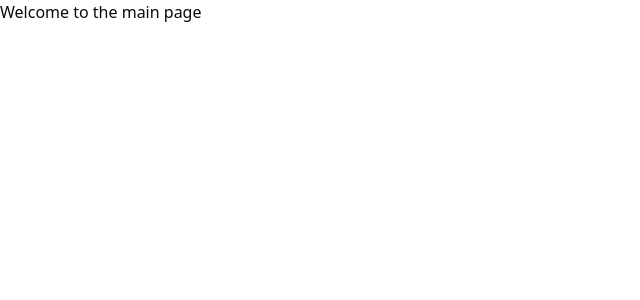
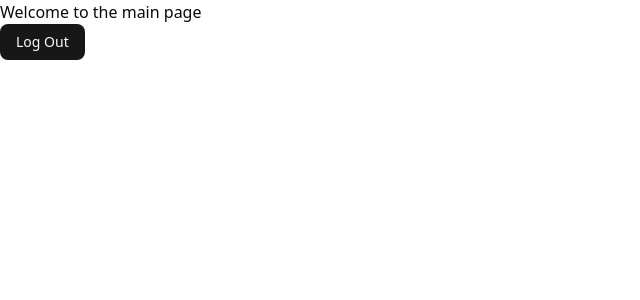
Before and after one commit to cristian-13-dev/Grindly, a Next.js app: page / in a window 1280 px wide. Shown: the top 300 px of the page, without its empty margins (0-640 px from the left). Built offline with nearby package versions, Linux system fonts and the light colour scheme.

Commit message:
feat(auth): refactor login and signup forms, add logout functionality

```diff
--- a/app/login/Form.tsx
+++ b/app/login/Form.tsx
@@ -1,27 +1,38 @@
-'use client'
-import {FormControl, FormField, FormItem, FormLabel, FormMessage} from "@/components/ui/form"
-import {Button, Checkbox, Form, Input, Spinner} from '@/components/ui';
-import {TriangleAlert} from 'lucide-react';
-import {useOnSubmit} from './submitForm'
-import SocialAuth from './SocialAuth'
-import {useEffect, useState} from "react";
-import {useForm} from "react-hook-form";
-import {loginSchema, LoginValues, registerSchema, RegisterValues} from "@/validations/auth";
-import {zodResolver} from "@hookform/resolvers/zod";
+"use client";
+import {
+  FormControl,
+  FormField,
+  FormItem,
+  FormLabel,
+  FormMessage,
+} from "@/components/ui/form";
+import { Button, Checkbox, Form, Input, Spinner } from "@/components/ui";
+import { TriangleAlert } from "lucide-react";
+import { useOnSubmit } from "./submitForm";
+import SocialAuth from "./SocialAuth";
+import { useEffect, useState } from "react";
+import { useForm } from "react-hook-form";
+import {
+  loginSchema,
+  LoginValues,
+  registerSchema,
+  RegisterValues,
+} from "@/validations/auth";
+import { zodResolver } from "@hookform/resolvers/zod";
 
 export default function LoginForm() {
-  const [mode, setMode] = useState<'login' | 'signup'>('login')
+  const [mode, setMode] = useState<"login" | "signup">("login");
   const [status, setStatus] = useState({
     isSubmitting: false,
-    errorMsg: ""
-  })
+    errorMsg: "",
+  });
 
-  const {isSubmitting, errorMsg} = status
+  const { isSubmitting, errorMsg } = status;
 
-  const onSubmitHandler = useOnSubmit(setStatus, mode)
+  const onSubmitHandler = useOnSubmit(setStatus, mode);
 
   const form = useForm<LoginValues | RegisterValues>({
-    resolver: zodResolver(mode === 'login' ? loginSchema : registerSchema),
+    resolver: zodResolver(mode === "login" ? loginSchema : registerSchema),
     mode: "onChange",
     defaultValues: {
       email: "",
@@ -31,7 +42,7 @@ export default function LoginForm() {
       rememberMe: false,
       terms: false,
     },
-  })
+  });
 
   // Reset form when mode changes
   useEffect(() => {
@@ -42,17 +53,21 @@ export default function LoginForm() {
       confirmPassword: "",
       rememberMe: false,
       terms: false,
-    })
-  }, [mode, form])
+    });
+  }, [mode, form]);
 
-  return <div className="bg-white border border-neutral-300 p-8 rounded-lg">
+  return (
+    <div className="bg-white border border-neutral-300 p-8 rounded-lg">
       <Form {...form}>
-      <form onSubmit={form.handleSubmit(onSubmitHandler)} className="space-y-5">
-        {mode === 'signup' && (
+        <form
+          onSubmit={form.handleSubmit(onSubmitHandler)}
+          className="space-y-5"
+        >
+          {mode === "signup" && (
             <FormField
               control={form.control}
               name="username"
-            render={({field}) => (
+              render={({ field }) => (
                 <FormItem>
                   <FormLabel className="text-neutral-900">Username</FormLabel>
                   <FormControl>
@@ -63,7 +78,7 @@ export default function LoginForm() {
                       className="h-11 px-4 bg-white border border-neutral-300 focus:border-neutral-900 focus:ring-0 rounded-lg"
                     />
                   </FormControl>
-                <FormMessage/>
+                  <FormMessage />
                 </FormItem>
               )}
             />
@@ -72,7 +87,7 @@ export default function LoginForm() {
           <FormField
             control={form.control}
             name="email"
-          render={({field}) => (
+            render={({ field }) => (
               <FormItem>
                 <FormLabel className="text-neutral-900">Email</FormLabel>
                 <FormControl>
@@ -83,7 +98,7 @@ export default function LoginForm() {
                     className="h-11 px-4 bg-white border border-neutral-300 focus:border-neutral-900 focus:ring-0 rounded-lg"
                   />
                 </FormControl>
-              <FormMessage/>
+                <FormMessage />
               </FormItem>
             )}
           />
@@ -91,11 +106,11 @@ export default function LoginForm() {
           <FormField
             control={form.control}
             name="password"
-          render={({field}) => (
+            render={({ field }) => (
               <FormItem>
                 <div className="flex justify-between items-center">
                   <FormLabel className="text-neutral-900">Password</FormLabel>
-                {mode === 'login' && (
+                  {mode === "login" && (
                     <button
                       type="button"
                       className="text-neutral-500 hover:text-neutral-700 duration-250 cursor-pointer text-xs"
@@ -112,18 +127,20 @@ export default function LoginForm() {
                     className="h-11 px-4 bg-white border border-neutral-300 focus:border-neutral-900 focus:ring-0 rounded-lg"
                   />
                 </FormControl>
-              <FormMessage/>
+                <FormMessage />
               </FormItem>
             )}
           />
 
-        {mode === 'signup' && (
+          {mode === "signup" && (
             <FormField
               control={form.control}
               name="confirmPassword"
-            render={({field}) => (
+              render={({ field }) => (
                 <FormItem>
-                <FormLabel className="text-neutral-900">Confirm Password</FormLabel>
+                  <FormLabel className="text-neutral-900">
+                    Confirm Password
+                  </FormLabel>
                   <FormControl>
                     <Input
                       placeholder="••••••••"
@@ -132,17 +149,17 @@ export default function LoginForm() {
                       className="h-11 px-4 bg-white border border-neutral-300 focus:border-neutral-900 focus:ring-0 rounded-lg"
                     />
                   </FormControl>
-                <FormMessage/>
+                  <FormMessage />
                 </FormItem>
               )}
             />
           )}
 
-        {mode === 'login' ? (
+          {mode === "login" ? (
             <FormField
               control={form.control}
               name="rememberMe"
-            render={({field}) => (
+              render={({ field }) => (
                 <FormItem className="flex flex-row items-center space-x-1">
                   <FormControl>
                     <Checkbox
@@ -161,8 +178,9 @@ export default function LoginForm() {
             <FormField
               control={form.control}
               name="terms"
-            render={({field}) => (
-              <FormItem className="flex flex-row items-start space-x-2 space-y-0">
+              render={({ field }) => (
+                <FormItem className="">
+                  <div className="flex items-center space-x-2 space-y-0">
                     <FormControl>
                       <Checkbox
                         checked={field.value as boolean}
@@ -173,6 +191,7 @@ export default function LoginForm() {
                     <FormLabel className="text-sm font-normal cursor-pointer text-neutral-900">
                       I agree to the Terms of Service and Privacy Policy
                     </FormLabel>
+                  </div>
                   <FormMessage />
                 </FormItem>
               )}
@@ -182,7 +201,7 @@ export default function LoginForm() {
           <div className="flex flex-col space-y-3">
             {errorMsg && (
               <p className="text-red-500 flex items-center mx-auto gap-1 text-xs">
-              <TriangleAlert className="w-4 h-4"/> {errorMsg}
+                <TriangleAlert className="w-4 h-4" /> {errorMsg}
               </p>
             )}
 
@@ -192,25 +211,30 @@ export default function LoginForm() {
               disabled={isSubmitting || !form.formState.isValid}
             >
               {isSubmitting ? (
-              <><Spinner/> <span>{mode === 'login' ? 'Signing in...' : 'Creating account...'}</span></>
+                <>
+                  <Spinner />{" "}
+                  <span>
+                    {mode === "login" ? "Signing in..." : "Creating account..."}
+                  </span>
+                </>
               ) : (
-              <span>{mode === 'login' ? 'Sign In' : 'Sign Up'}</span>
+                <span>{mode === "login" ? "Sign In" : "Sign Up"}</span>
               )}
             </Button>
           </div>
         </form>
       </Form>
 
-    <SocialAuth/>
+      <SocialAuth />
 
       {/* Mode Toggle Link */}
       <div className="mt-6 text-center">
         <p className="text-neutral-500 text-sm">
-        {mode === 'login' ? (
+          {mode === "login" ? (
             <>
-            Don&apos;t have an account?{' '}
+              Don&apos;t have an account?{" "}
               <span
-              onClick={() => setMode('signup')}
+                onClick={() => setMode("signup")}
                 className="text-neutral-900 text-sm cursor-pointer hover:text-neutral-700 font-medium"
               >
                 Sign up
@@ -218,9 +242,9 @@ export default function LoginForm() {
             </>
           ) : (
             <>
-            Already have an account?{' '}
+              Already have an account?{" "}
               <span
-              onClick={() => setMode('login')}
+                onClick={() => setMode("login")}
                 className="text-neutral-900 text-sm cursor-pointer hover:text-neutral-700 font-medium"
               >
                 Sign in
@@ -230,4 +254,5 @@ export default function LoginForm() {
         </p>
       </div>
     </div>
+  );
 }
--- a/app/login/submitForm.ts
+++ b/app/login/submitForm.ts
@@ -1,6 +1,7 @@
 import React from "react";
 import type {LoginValues, RegisterValues} from "@/validations/auth";
 import {useRouter} from "next/navigation";
+import {ENDPOINTS} from "@/lib/api"
 
 export const useOnSubmit = (
   setStatus: React.Dispatch<React.SetStateAction<{ isSubmitting: boolean; errorMsg: string }>>,
@@ -11,7 +12,7 @@ export const useOnSubmit = (
     try {
       setStatus((prev) => ({...prev, isSubmitting: true, errorMsg: ""}))
 
-      const endpoint = mode === 'login' ? '/api/v1/auth/sign-in' : '/api/v1/auth/sign-up';
+      const endpoint = mode === 'login' ? ENDPOINTS.AUTH.SIGN_IN : ENDPOINTS.AUTH.SIGN_UP;
 
       const response = await fetch(endpoint, {
         method: "POST",
--- a/app/page.tsx
+++ b/app/page.tsx
@@ -1,3 +1,31 @@
-export default function App () {
-  return <h1>Welcome to the main page</h1>
+"use client";
+import { Button } from "@/components/ui";
+import { ENDPOINTS } from "@/lib/api";
+import { useRouter } from "next/navigation";
+
+export default function App() {
+  const router = useRouter();
+
+  async function handleLogOut() {
+    const response = await fetch(ENDPOINTS.AUTH.SIGN_OUT, {
+      method: "POST",
+      headers: { "Content-Type": "application/json" },
+      credentials: "include",
+    });
+
+    if (!response.ok) {
+      const data = await response.json().catch(() => ({}));
+      throw new Error(data.message || "Something went wrong");
+    }
+
+    router.push("/");
+    router.refresh();
+  }
+
+  return (
+    <>
+      <h1>Welcome to the main page</h1>
+      <Button onClick={handleLogOut}>Log Out</Button>
+    </>
+  );
 }
--- a/lib/api.ts
+++ b/lib/api.ts
@@ -4,6 +4,7 @@ export const ENDPOINTS = {
   AUTH: {
     SIGN_IN: `${API_BASE}/auth/sign-in`,
     SIGN_UP: `${API_BASE}/auth/sign-up`,
+    SIGN_OUT: `${API_BASE}/auth/sign-out`,
     REFRESH: `${API_BASE}/auth/refresh`,
   },
   TASKS: `${API_BASE}/tasks`,
```
Lines whose indentation alone changed are shown as unchanged.
